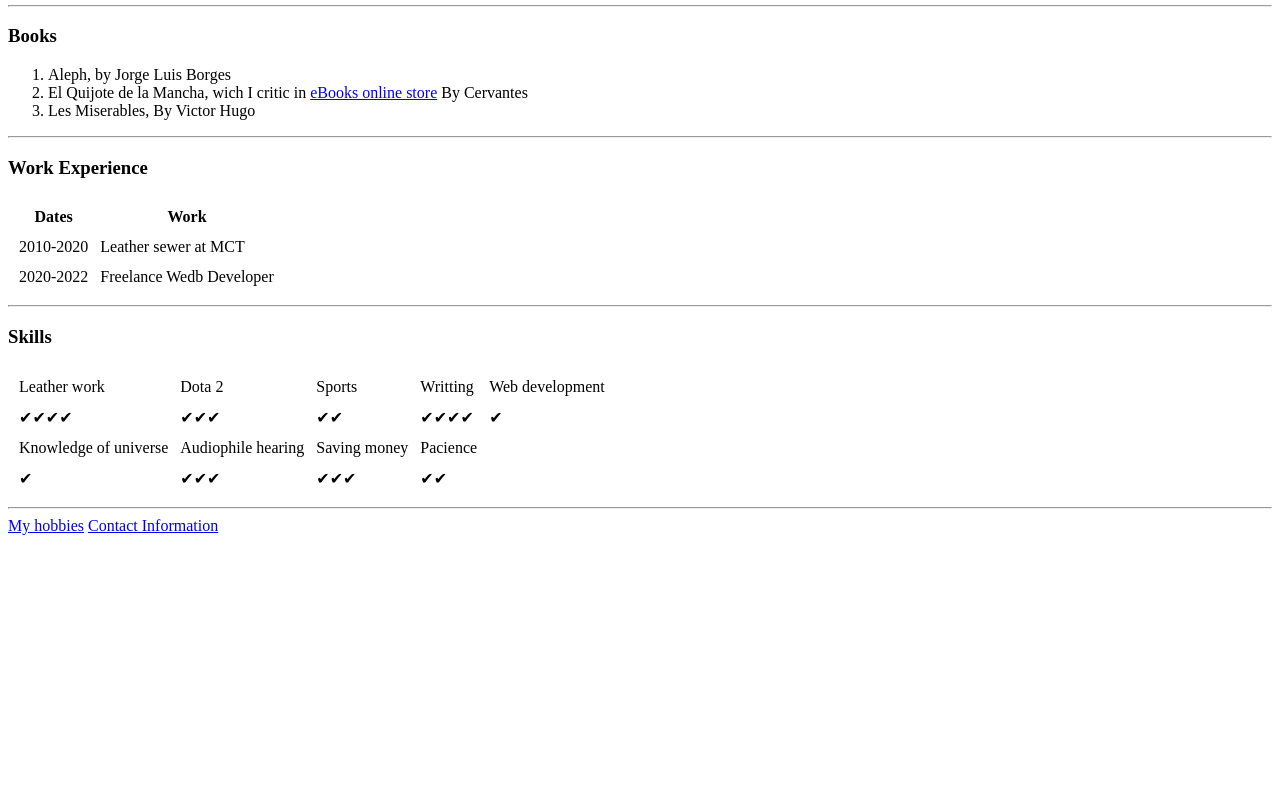
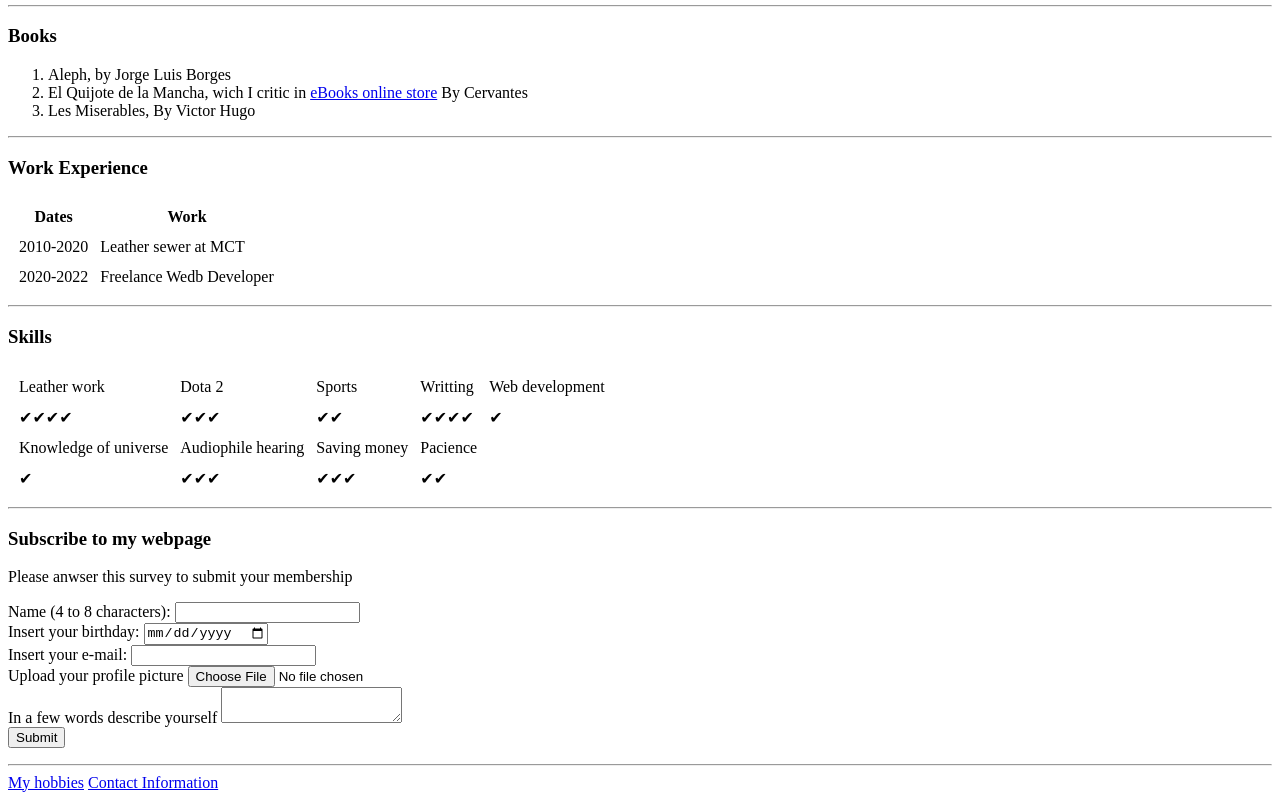
Before and after one commit to AbrahanLNS/cv, a plain HTML site: page index.html in a window 1280 px wide. Shown: the part 326-1126 px from the top of the page. Before the commit the page ends 869 px from the top, so only its background shows below. Drawn offline with Linux system fonts and the light colour scheme.

Commit message:
Update index.html

```diff
--- a/index.html
+++ b/index.html
@@ -80,8 +80,25 @@
                 </tr>
             </thead>
         </table>
+    <hr>
+    <h3>Subscribe to my webpage</h3>
+        <form class="" action="mailto:abrahanneysan@gmail.com" method="post">
+        <p>Please anwser this survey to submit your membership</p>
+            <label for="name">Name (4 to 8 characters):</label>
+            <input type="text"><br>
+            <label for="date">Insert your birthday:</label>
+            <input type="date"><br>
+            <label for="email">Insert your e-mail:</label>
+            <input type="email"><br>
+            <label for="profile picture">Upload your profile picture</label>
+            <input type="file"><br>
+            <label for="textarea">In a few words describe yourself</label>
+            <textarea name="" rows="" cols=""></textarea><br>
+            <input type="submit">
+        </form>
+
         <hr>
-        <a href="file://C:\Users\coldp\.vscode\My 1st WebPAge\hobbies.html">My hobbies</a>
-        <a href="file://C:\Users\coldp\.vscode\My 1st WebPAge\personalcontact.html">Contact Information</a>
+        <a href="hobbies.html">My hobbies</a>
+        <a href="personalcontact.html">Contact Information</a>
     </body>
 </html>
```
